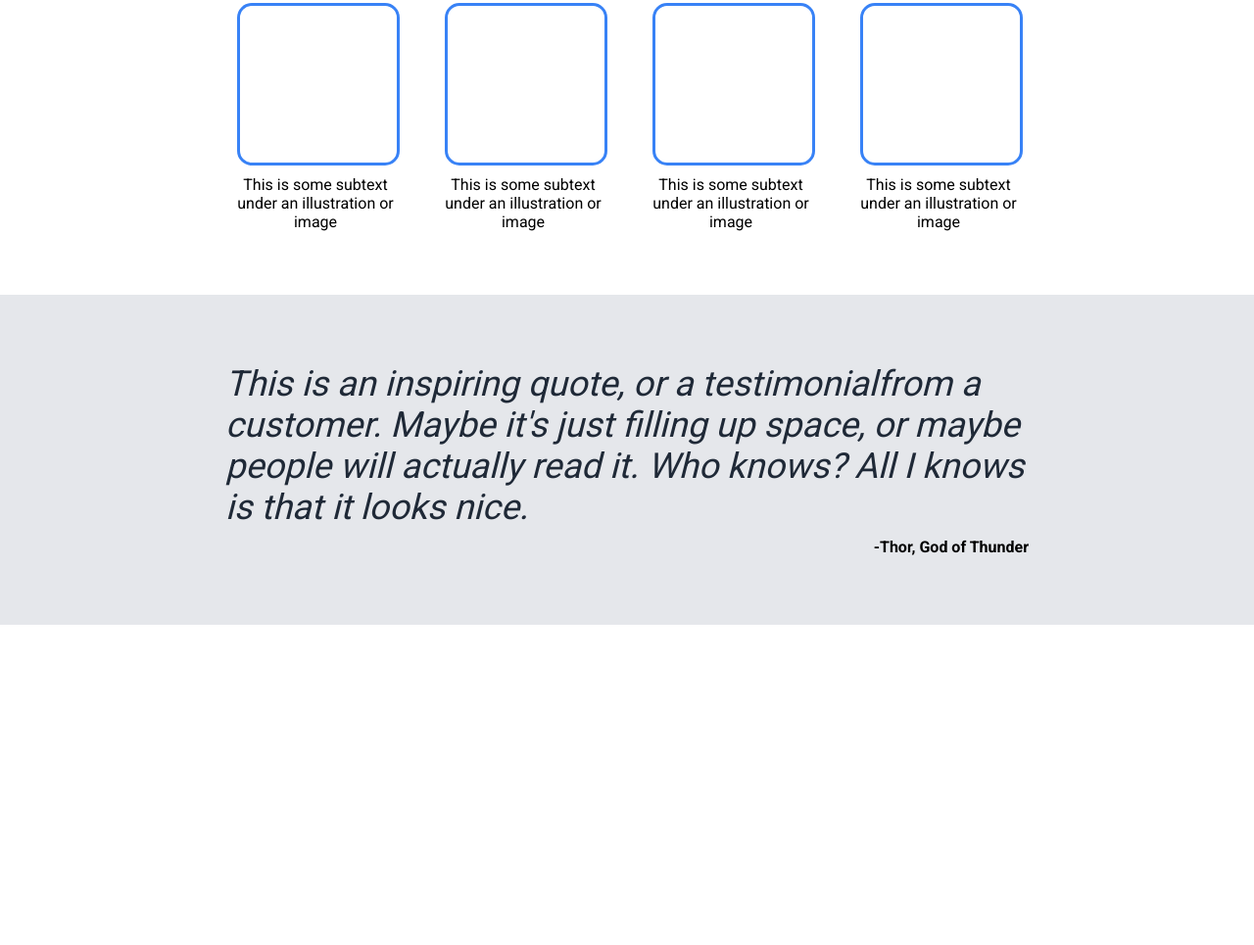
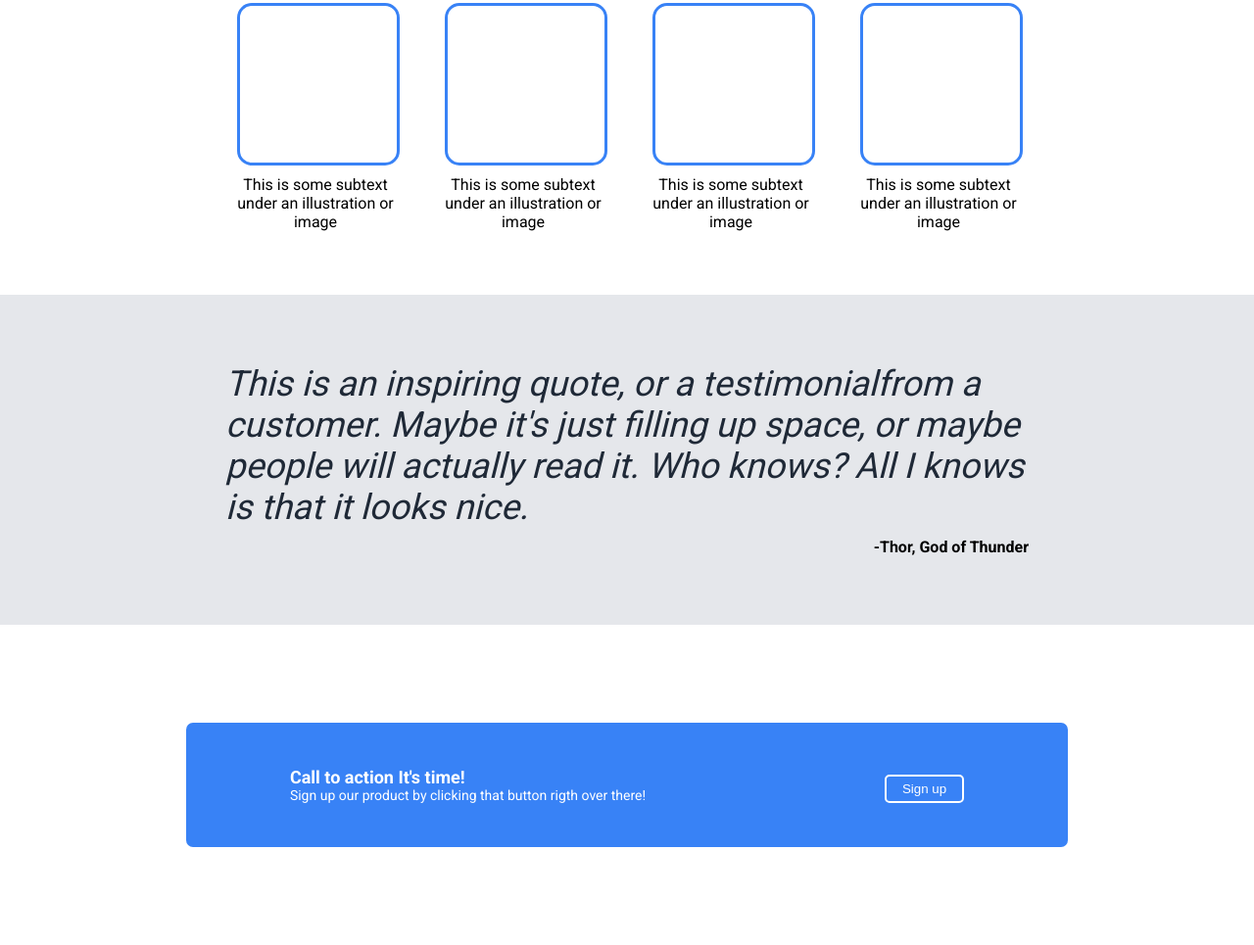
Before and after one commit to rafok69-2000/odin-landing-page, a plain HTML site: page index.html in a window 1280 px wide. Shown: the part 575-1540 px from the top of the page at 98% size. Before the commit the page ends 1213 px from the top, so only its background shows below. Drawn offline with Linux system fonts and the light colour scheme.

```diff
--- a/index.html
+++ b/index.html
@@ -81,5 +81,15 @@
         <div class="quote-autor">
             -Thor, God of Thunder
         </div>
+    </div>
+    <div class="sign-up">
+        <div class="target">
+            <div class="main-target">
+                <div class="target-title">Call to action It's time!</div>
+                <div class="target-text">Sign up our product by clicking that button rigth over there!</div>
+            </div>
+            <button class="target-button">Sign up</button>
+        </div>
+    </div>
 </body>
 </html>
--- a/style.css
+++ b/style.css
@@ -152,3 +152,52 @@
     padding-bottom:70px;
     font-weight: bold;
 }
+
+/*Syles for target sign up section*/
+
+.sign-up{
+    background-color: white;
+    color: white;
+    display: flex;
+    align-items: center;
+    justify-content: center;
+    padding-bottom: 100px;
+    padding-top: 100px;
+}
+
+.target{
+    width: 900px;
+    background-color: #3882F6;
+    display: flex;gap: 32px;
+    justify-content: space-around;
+    border-radius: 7px;
+    padding-top: 45px;
+    padding-bottom: 45px;
+}
+
+.main-target{
+    display: flex;
+    flex-direction: column;
+}
+
+.target-title{
+    font-weight: bold;
+    font-size: 18px;
+}
+
+.target-text{
+    font-size: 14px;
+}
+
+.target-button{
+   background: #3882F6;
+    color: white;
+    padding-left: 16px;
+    padding-right: 16px;
+    padding-bottom: 4px;
+    padding-top: 4px;
+    border: none;
+    border-radius: 5px;
+    margin-top: 8px;
+    border: solid 2px white;
+}
```
